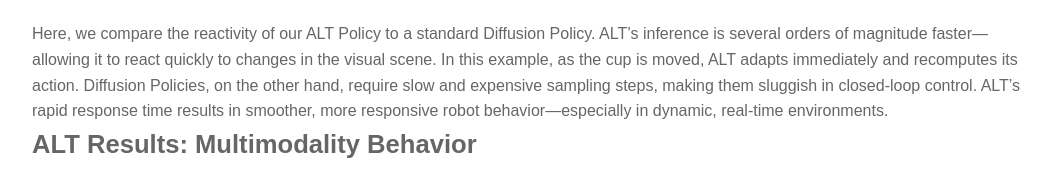
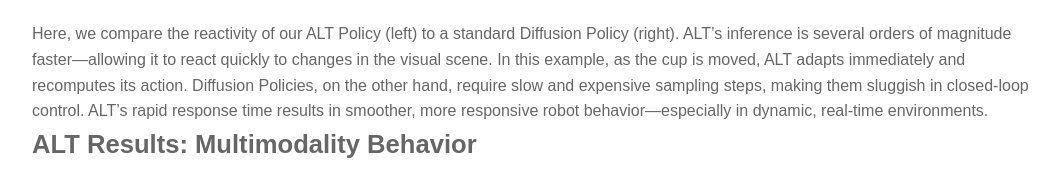
Before and after one commit to StanfordMSL/alt, a plain HTML site: page index.html in a window 1280 px wide. Shown: the part 5144-5319 px from the top of the page, without its empty margins (108-1167 px from the left). Drawn offline with Linux system fonts and the light colour scheme.

Commit message:
reactive left-right

```diff
--- a/index.html
+++ b/index.html
@@ -306,7 +306,7 @@
             </video>
             </div>
             <p>
-                Here, we compare the reactivity of our ALT Policy to a standard Diffusion Policy.
+                Here, we compare the reactivity of our ALT Policy (left) to a standard Diffusion Policy (right).
                 ALT’s inference is several orders of magnitude faster—allowing it to react quickly to changes in the visual scene.
                 In this example, as the cup is moved, ALT adapts immediately and recomputes its action.
                 Diffusion Policies, on the other hand, require slow and expensive sampling steps, making them sluggish in closed-loop control.
```
